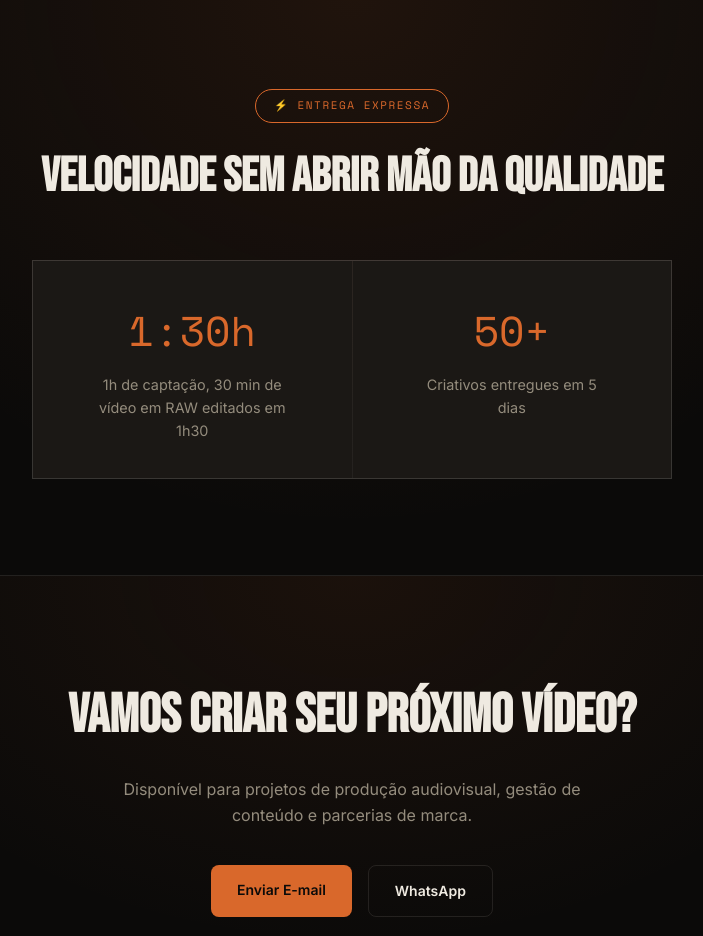
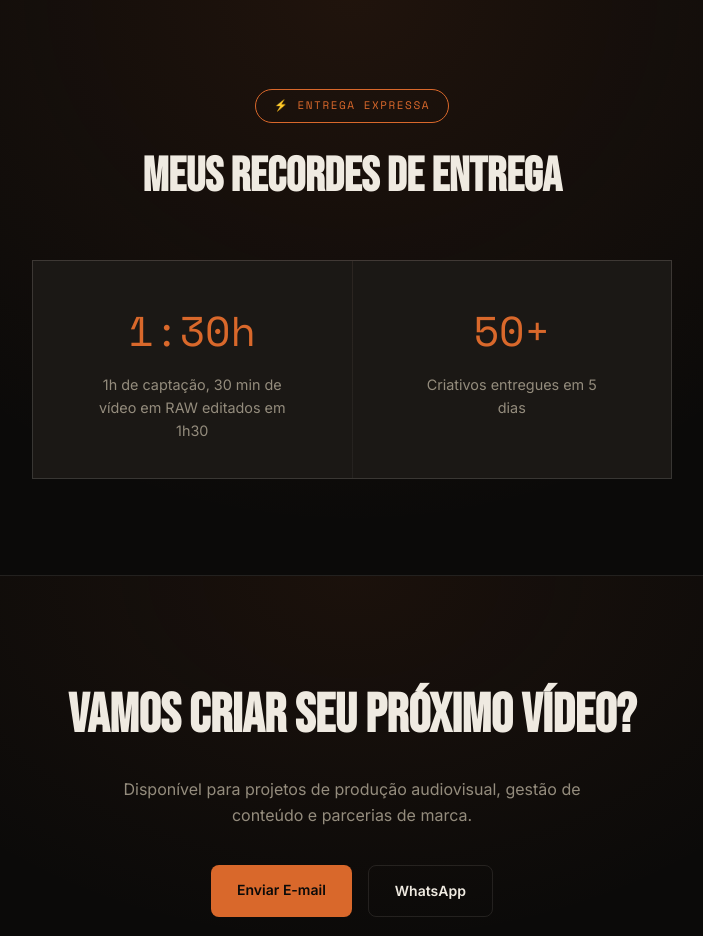
Before and after one commit to Martech23/Zourieuq-Portfolio, a plain HTML site: page index.html in a window 1280 px wide. Shown: the part 6880-7816 px from the top of the page, without its empty margins (288-991 px from the left). Drawn offline with nearby package versions, Linux system fonts and the light colour scheme.

Commit message:
Update index.html

```diff
--- a/index.html
+++ b/index.html
@@ -646,7 +646,7 @@ footer{border-top:1px solid var(--line); padding:32px 24px; text-align:center; c
 <section class="destaque">
   <div class="wrap">
     <span class="badge-flash mono">⚡ ENTREGA EXPRESSA</span>
-    <h2 class="section-title" style="margin-top:16px;">Velocidade sem abrir mão da qualidade</h2>
+    <h2 class="section-title" style="margin-top:16px;">Meus recordes de entrega</h2>
     <div class="destaque-grid">
       <div class="destaque-card">
         <span class="d-num mono">1:30h</span>
```
